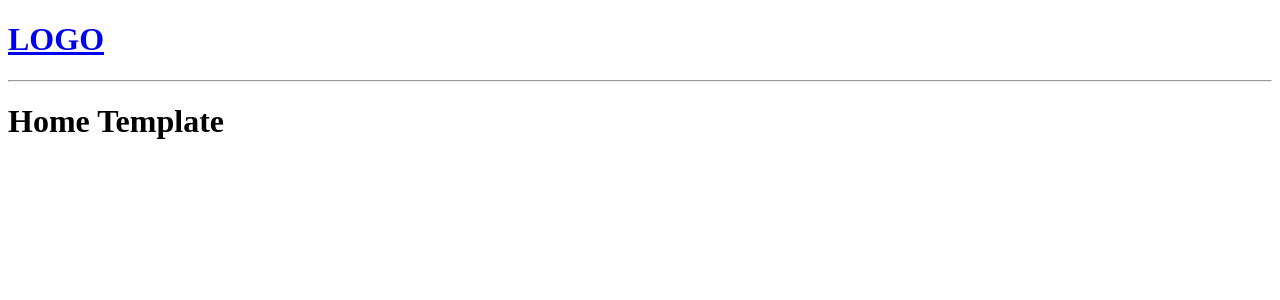
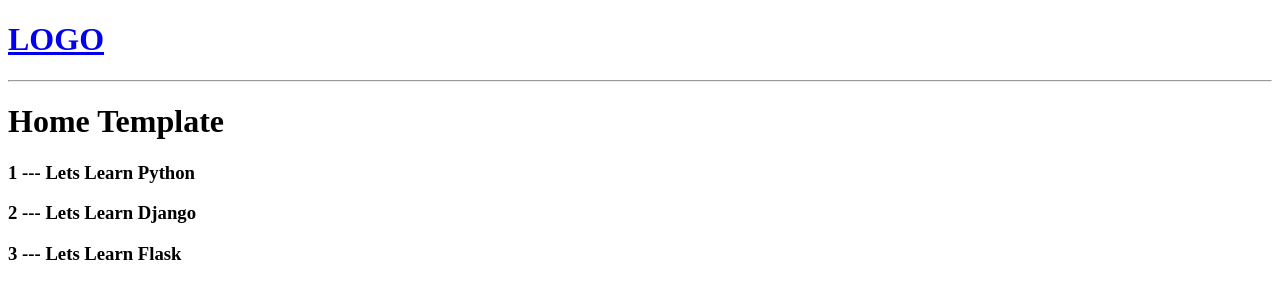
Before and after one commit to SatvikTata/trydj, a Django app: page / in a window 1280 px wide. Shown: the top 300 px of the page. Run offline with Django 4.2, Linux system fonts and the light colour scheme.

Commit message:
changes made in views and home.html

```diff
--- a/base/views.py
+++ b/base/views.py
@@ -1,8 +1,15 @@
 from django.shortcuts import render
 # Create your views here.
 
+rooms=[
+    {'id':1,'name':'Lets Learn Python'},
+    {'id':2,'name':'Lets Learn Django'},
+    {'id':3,'name':'Lets Learn Flask'},
+]
+
 def home(request):
-    return render(request,'home.html')
+    context={'rooms':rooms}
+    return render(request,'home.html',context)
 
 def room(request):
     return render(request,'room.html')
--- a/templates/home.html
+++ b/templates/home.html
@@ -4,4 +4,17 @@
 
 <h1>Home Template</h1>
 
+
+<div>
+    <div>
+        {% for room in rooms %}
+            <div>
+                <h3>
+                    {{room.id}} --- {{room.name}}
+                </h3>
+            </div>
+        {% endfor %}
+    </div>
+</div>
+
 {% endblock content %}
```
